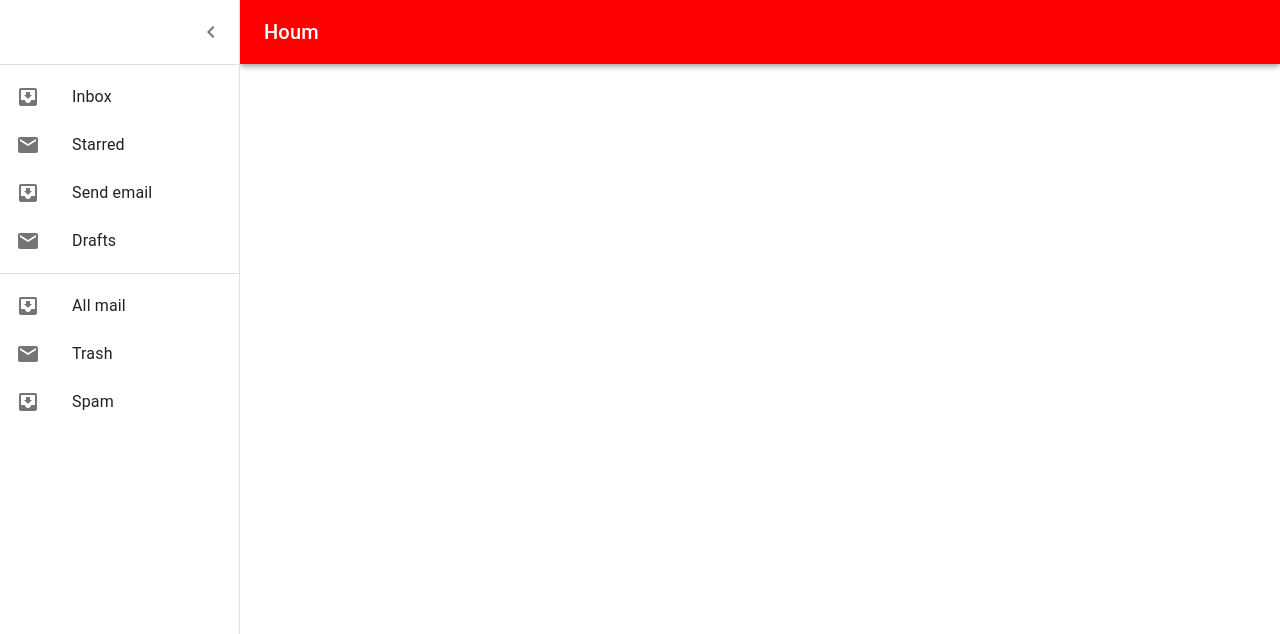
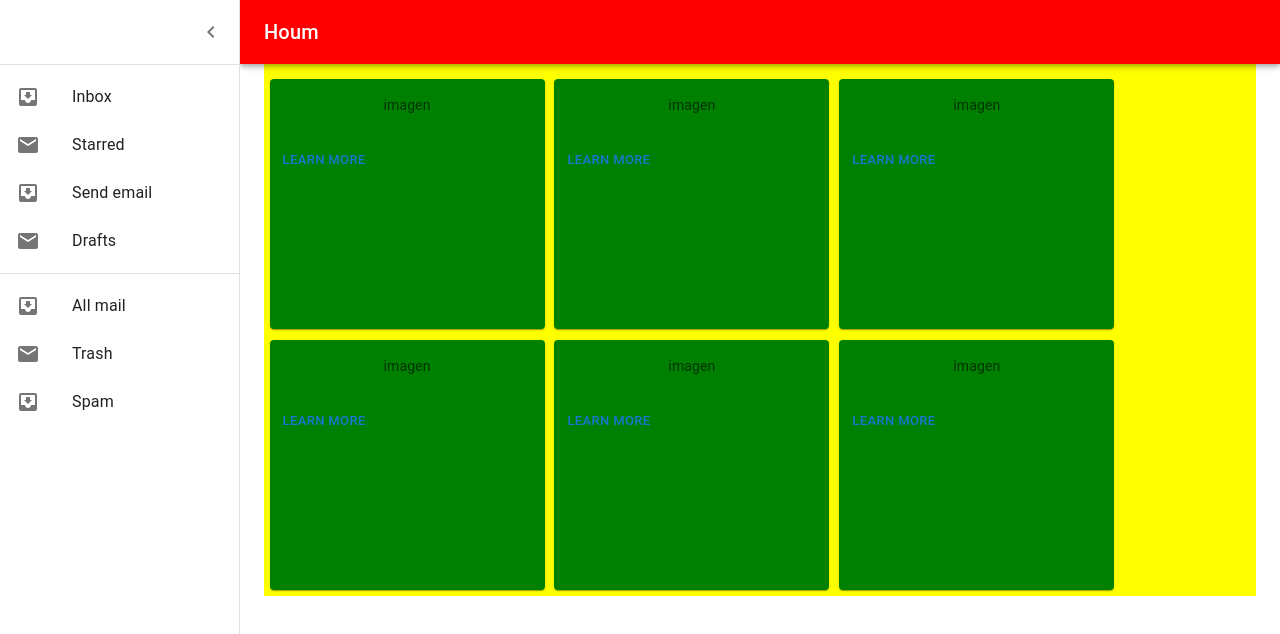
Before and after one commit to lkbarreto/React-Challenge, a React (Create React App) app: page /home in a window 1280 px wide. Shown: the top 634 px of the page. Built offline with nearby package versions, Linux system fonts and the light colour scheme.

Commit message:
:hammer: refactor code

```diff
--- a/src/components/Card/Card.js
+++ b/src/components/Card/Card.js
@@ -0,0 +1,27 @@
+import React, { useState, useContext } from "react";
+import { Link } from "react-router-dom";
+import Card from '@mui/material/Card';
+import CardActions from '@mui/material/CardActions';
+import CardContent from '@mui/material/CardContent';
+import Button from '@mui/material/Button';
+import Typography from '@mui/material/Typography';
+import { styles } from "./style";
+function CardComponent() {
+    return (
+        <div className="Card">
+            <Card style={styles.card}>
+                <CardContent>
+                    <Typography sx={{ fontSize: 14 }} color="text.secondary" gutterBottom>
+                        imagen
+                    </Typography>
+                </CardContent>
+                <CardActions>
+                    <Button size="small">Learn More</Button>
+                </CardActions>
+            </Card>
+
+        </div>
+    );
+}
+
+export default CardComponent;
--- a/src/components/Card/style.js
+++ b/src/components/Card/style.js
@@ -1,8 +1,9 @@
-import StyleSheet from 'react-style';
-
-const styles = StyleSheet.create({
-  primary: {
-    background: 'green'
+export const styles = {
+  card: {
+    background: 'green',
+    width: 275,
+    height: 250,
+    margin: '2%'
   },
   warning: {
     background: 'yellow'
@@ -16,6 +17,4 @@ const styles = StyleSheet.create({
       width: '100%'
     }
   }
-});
-
-export default styles;
+};
--- a/src/components/Content/Content.js
+++ b/src/components/Content/Content.js
@@ -1,11 +1,21 @@
+import { Box } from "@mui/material";
 import React, { useState, useContext } from "react";
 import {Link} from "react-router-dom";
 import Card from "../Card/Card";
+import { styles } from "./styles";
+
 function Content() {
+
+    const json={}
     return (
-        <div className="Content">
+        <Box style={styles.main} >
             <Card></Card>
-        </div>
+            <Card></Card>
+            <Card></Card>
+            <Card></Card>
+            <Card></Card>
+            <Card></Card>
+        </Box>
     );
 }
 
--- /dev/null
+++ b/src/components/Content/styles.js
@@ -0,0 +1,16 @@
+
+export const styles = {
+  main: {
+    display:'flex',
+    paddingTop: '3%',
+    background: 'yellow',
+    flexWrap:'wrap',
+    justifyContent:'stretch',
+    gap:'1%'
+  },
+
+  // media queries
+  '@media (max-width: 200px)': {
+
+  }
+};
--- a/src/components/Drawer/Drawer.js
+++ b/src/components/Drawer/Drawer.js
@@ -12,7 +12,7 @@ import ListItemIcon from '@mui/material/ListItemIcon';
 import ListItemText from '@mui/material/ListItemText';
 import InboxIcon from '@mui/icons-material/MoveToInbox';
 import MailIcon from '@mui/icons-material/Mail';
-
+import { styles } from "./style";
 
 function DrawerComponent(props) {
     const theme = useTheme();
--- a/src/components/Header/Header.js
+++ b/src/components/Header/Header.js
@@ -6,6 +6,7 @@ import Toolbar from '@mui/material/Toolbar';
 import MenuIcon from '@mui/icons-material/Menu';
 import Typography from '@mui/material/Typography';
 import IconButton from '@mui/material/IconButton';
+import { styles } from "./style";
 function Header(props) {
 
     const AppBar = styled(MuiAppBar, {
--- a/src/pages/home.js
+++ b/src/pages/home.js
@@ -3,6 +3,7 @@ import { styled, useTheme } from '@mui/material/styles';
 import Box from '@mui/material/Box';
 import Drawer from '../components/Drawer/Drawer';
 import Header from '../components/Header/Header';
+import Content from '../components/Content/Content'
 
 const drawerWidth = 240;
 
@@ -42,6 +43,7 @@ export default function Home() {
             <Header open={open} handleDrawerOpen={handleDrawerOpen} drawerWidth={drawerWidth}></Header>
             <Drawer open={open} handleDrawerClose={handleDrawerClose} handleDrawerOpen={handleDrawerOpen} drawerWidth={drawerWidth}></Drawer>
             <Main open={open}>
+                <Content></Content>
             </Main>
         </Box>
     );
```
Also changed, not shown: src/components/Content/style.js (deleted, +0 -21 lines), src/components/Drawer/style.js (+2 -6 lines), src/components/Header/style.js (+2 -6 lines), 2 other files (tests, documents, lock files or other folders).
